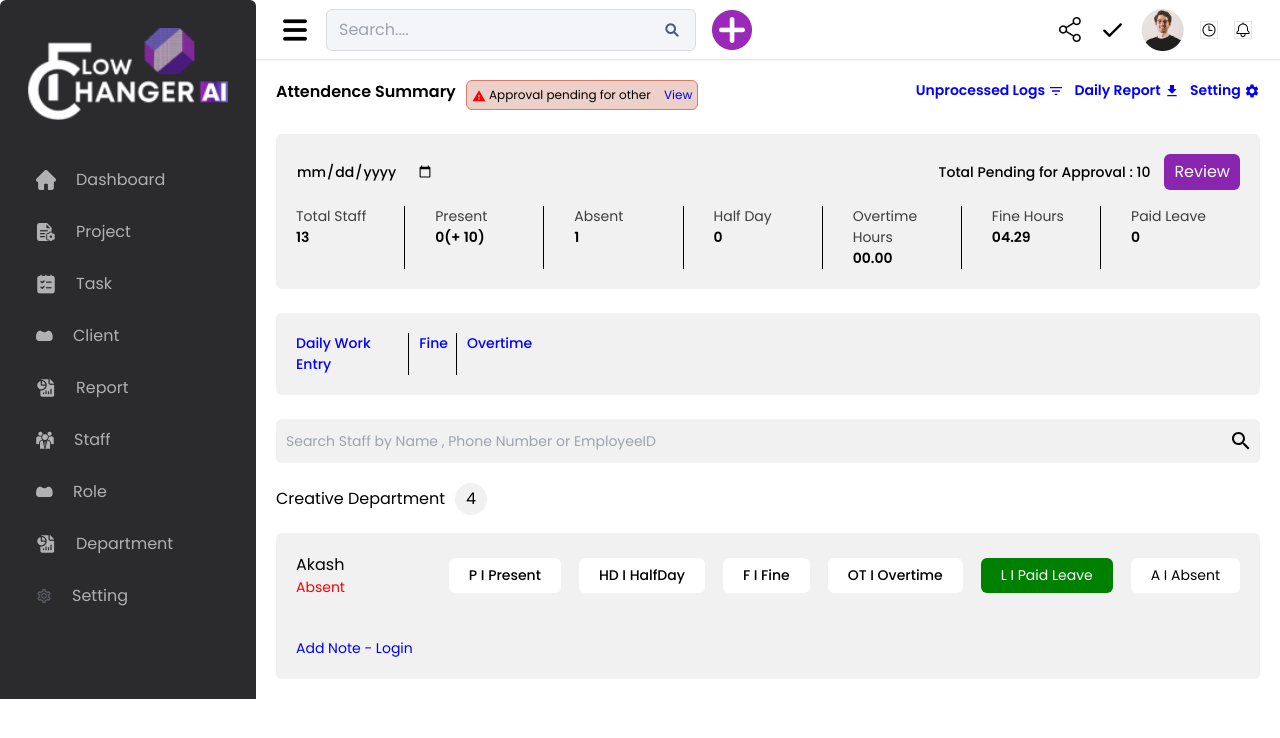
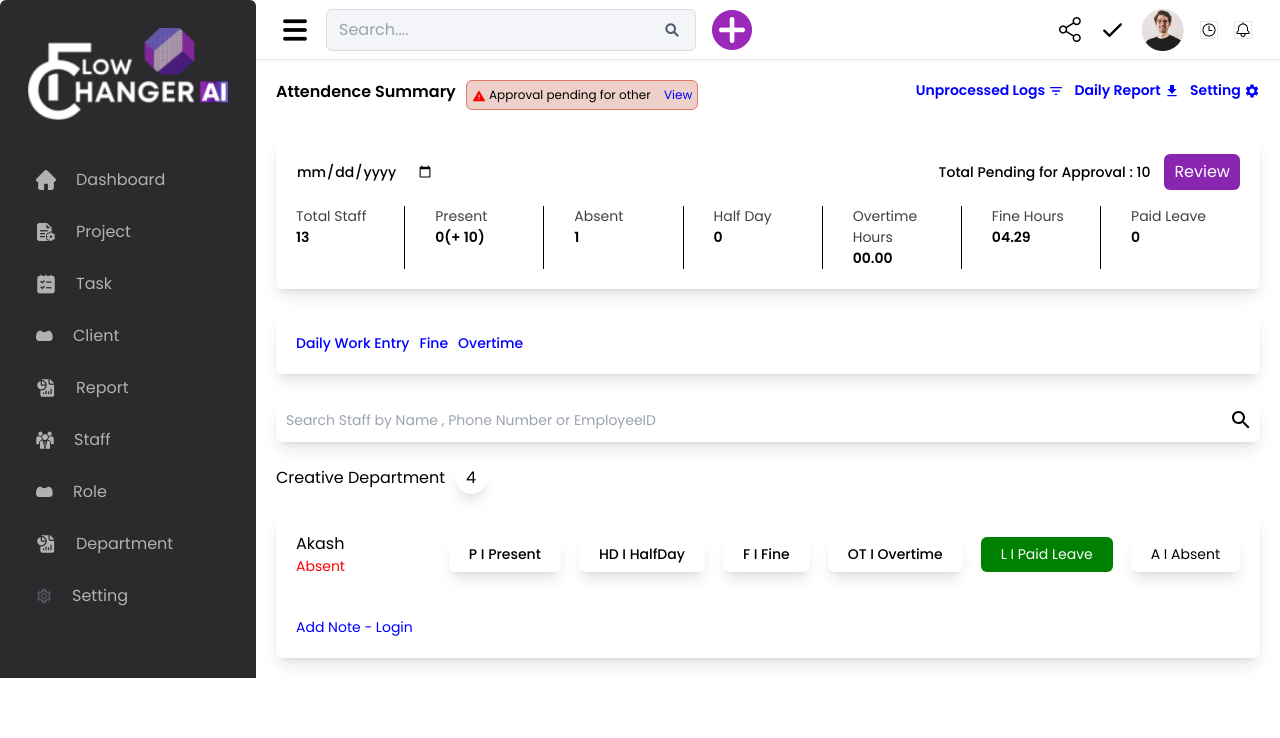
Before and after one commit to priya295/flowchanger.ai, a React (Create React App) app: page /attendence_summary in a window 1280 px wide. Shown: the top 738 px of the page. Built offline with nearby package versions, Linux system fonts and the light colour scheme.

Commit message:
code change

```diff
--- a/src/Admin/Components/Attendance/Attendence_summary.jsx
+++ b/src/Admin/Components/Attendance/Attendence_summary.jsx
@@ -122,7 +122,7 @@ const Attendence_summary = () => {
 
             </div>
 
-            <div className='bg-[#f1f1f1] p-[20px] rounded-md mt-[24px] '>
+            <div className='bg-[#fff] shadow-lg p-[20px] rounded-md mt-[24px] '>
 
                 <div className='flex gap-[14px] justify-between items-center  '>
                     <div className='flex '>
@@ -166,20 +166,22 @@ const Attendence_summary = () => {
 
 
             </div>
-            <div className='bg-[#f1f1f1] p-[20px] rounded-md mt-[24px] flex gap-[10px]'>
-                <Link to="/" className='total-staff text-[blue] w-[12%] text-[14px] font-medium'>Daily Work Entry</Link>
-                <Link to="/" className='total-staff text-[blue] w-[4%] text-[14px] font-medium'>Fine</Link>
-                <Link to="/" className=' w-[12%] text-[blue] text-[14px] font-medium'>Overtime</Link>
+            <div className='bg-[#fff] shadow-lg p-[20px] rounded-md mt-[24px]'>
+                <div className='gap-[10px] flex'>
+                <Link to="/" className=' text-[blue]  text-[14px] font-medium'>Daily Work Entry</Link>
+                <Link to="/" className=' text-[blue]  text-[14px] font-medium'>Fine</Link>
+                <Link to="/" className=' text-[blue] text-[14px] font-medium'>Overtime</Link>
+                </div>
             </div>
             <div className="relative">
                 <SearchIcon className='absolute top-[34px] right-[7px]' />
-                <input className='bg-[#f1f1f1] w-full pr-[38px] mt-[24px] p-[10px] rounded-md search-staff ' type="text" placeholder='Search Staff by Name , Phone Number or EmployeeID' />
+                <input className='bg-[#fff] shadow-lg w-full pr-[38px] mt-[24px] p-[10px] rounded-md search-staff ' type="text" placeholder='Search Staff by Name , Phone Number or EmployeeID' />
             </div>
             <div className='flex gap-[10px] items-center mt-[20px]'>
                 <h1>Creative Department</h1>
-                <p className='bg-[#f1f1f1] four'>4</p>
+                <p className='bg-[#fff] shadow-lg four'>4</p>
             </div>
-            <div className='bg-[#f1f1f1] p-[20px] mt-[18px] rounded-md'>
+            <div className='bg-[#fff] shadow-lg  p-[20px] mt-[18px] rounded-md'>
                 <div className='flex items-center justify-between'>
                     <div>
                         <p className='text-[16px]'>Akash</p>
@@ -190,7 +192,7 @@ const Attendence_summary = () => {
                             {/* Button to open modal */}
                             <button
                                 onClick={openModal6}
-                                className=" btns px-6 py-3 text-[14px] text-black font-medium bg-[white] rounded-md focus:outline-none"
+                                className=" btns px-6 py-3 text-[14px] text-black font-medium bg-[white] shadow-lg rounded-md focus:outline-none"
                             >
                                 P I Present
                             </button>
@@ -293,7 +295,7 @@ const Attendence_summary = () => {
                             {/* Button to open modal */}
                             <button
                                 onClick={openModal2}
-                                className=" btns px-6 py-3 text-[14px] text-black font-medium bg-[white] rounded-md focus:outline-none"
+                                className=" btns px-6 py-3 text-[14px] text-black font-medium bg-[white] shadow-lg rounded-md focus:outline-none"
                             >
                                 HD I HalfDay
                             </button>
@@ -395,7 +397,7 @@ const Attendence_summary = () => {
                             {/* Button to open modal */}
                             <button
                                 onClick={openModal0}
-                                className=" btns px-6 py-3 text-[14px] text-black font-medium bg-[white] rounded-md focus:outline-none"
+                                className=" btns px-6 py-3 text-[14px] text-black font-medium bg-[white] shadow-lg rounded-md focus:outline-none"
                             >
                                 F I Fine
                             </button>
@@ -516,7 +518,7 @@ const Attendence_summary = () => {
                             {/* Button to open modal */}
                             <button
                                 onClick={openModal12}
-                                className=" btns px-6 py-3 text-[14px] text-black font-medium bg-[white] rounded-md focus:outline-none"
+                                className=" btns px-6 py-3 text-[14px] text-black font-medium bg-[white] shadow-lg rounded-md focus:outline-none"
                             >
                                 OT I Overtime
                             </button>
@@ -672,7 +674,7 @@ const Attendence_summary = () => {
                             {/* Button to open modal */}
                             <button
                                 onClick={openModal}
-                                className=" btns px-6 py-3 text-[14px] text-black bg-[white] rounded-md focus:outline-none"
+                                className=" btns px-6 py-3 text-[14px] text-black bg-[white] shadow-lg rounded-md focus:outline-none"
                             >
                                 A I Absent
                             </button>
--- a/src/Admin/pages/Projects/Project_Summary.jsx
+++ b/src/Admin/pages/Projects/Project_Summary.jsx
@@ -3,7 +3,7 @@ import AddIcon from '@mui/icons-material/Add';
 import { Link } from "react-router-dom";
 import KeyboardArrowDownIcon from '@mui/icons-material/KeyboardArrowDown';
 
-const NewTask = () => {
+const Project_Summary = () => {
     const [openIndex, setOpenIndex] = useState(null);
 
     // Function to handle accordion toggling
@@ -166,4 +166,4 @@ const NewTask = () => {
     );
 };
 
-export default NewTask
+export default Project_Summary
```
